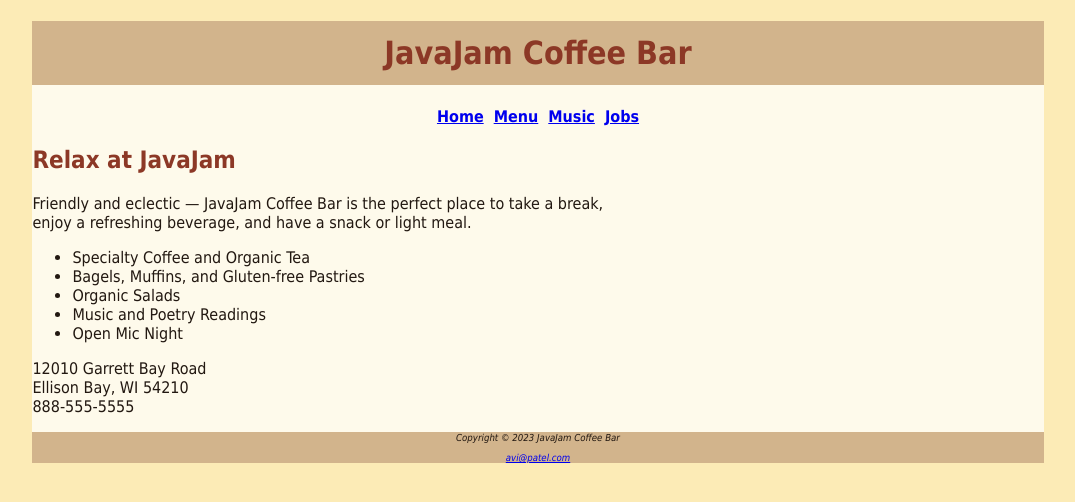
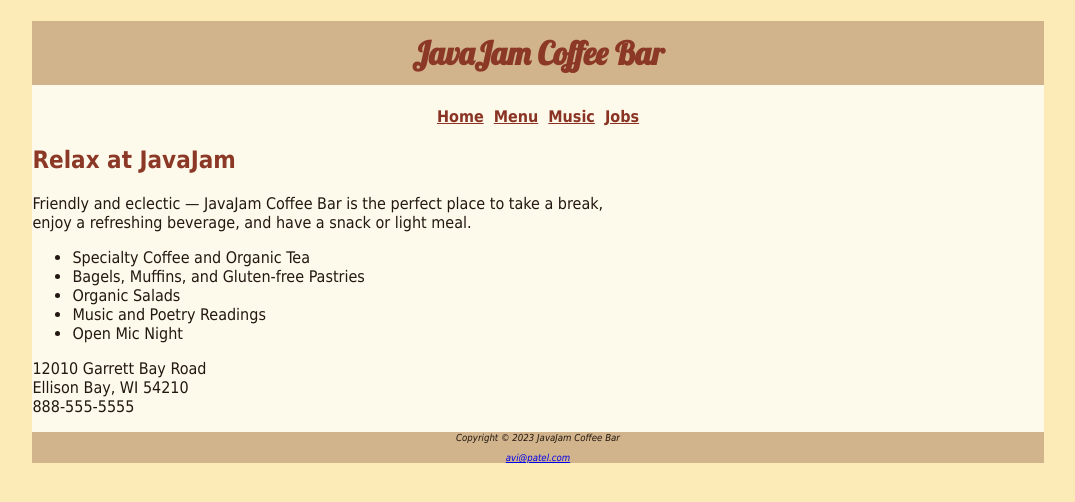
Before and after one commit to avip01/UAB-CS-221, a plain HTML site: page HW 4 - Enhanced JavaJam/index.html in a window 1280 px wide. Shown: the whole page, without its empty margins (102-1177 px from the left). Drawn offline with Linux system fonts and the light colour scheme.

Commit message:
Bonus for HW 4

```diff
--- a/HW 4 - Enhanced JavaJam/index.html
+++ b/HW 4 - Enhanced JavaJam/index.html
@@ -4,6 +4,7 @@
   <meta charset="UTF-8">
   <title>JavaJam Coffee Bar</title>
   <link rel="stylesheet" href="javajam.css">
+  <link href="https://fonts.googleapis.com/css2?family=Lobster&display=swap" rel="stylesheet">
 </head>
 <body>
   <div id="wrapper">
--- a/HW 4 - Enhanced JavaJam/javajam.css
+++ b/HW 4 - Enhanced JavaJam/javajam.css
@@ -18,6 +18,7 @@ header {
 }
 
 h1 {
+    font-family: 'Lobster', cursive;
     line-height: 200%;
 }
 
@@ -30,6 +31,14 @@ nav {
     font-weight: bold;
 }
 
+nav a{
+    color: #8A3324;
+}
+
+a:hover{
+    color: #BC8F8F;
+}
+
 footer {
     background: #D2B48C;
     font-size: .60em;
```
Also changed, not shown: HW 4 - Enhanced JavaJam/jobs.html (+1 -0 lines), HW 4 - Enhanced JavaJam/menu.html (+1 -0 lines), HW 4 - Enhanced JavaJam/music.html (+1 -0 lines).
